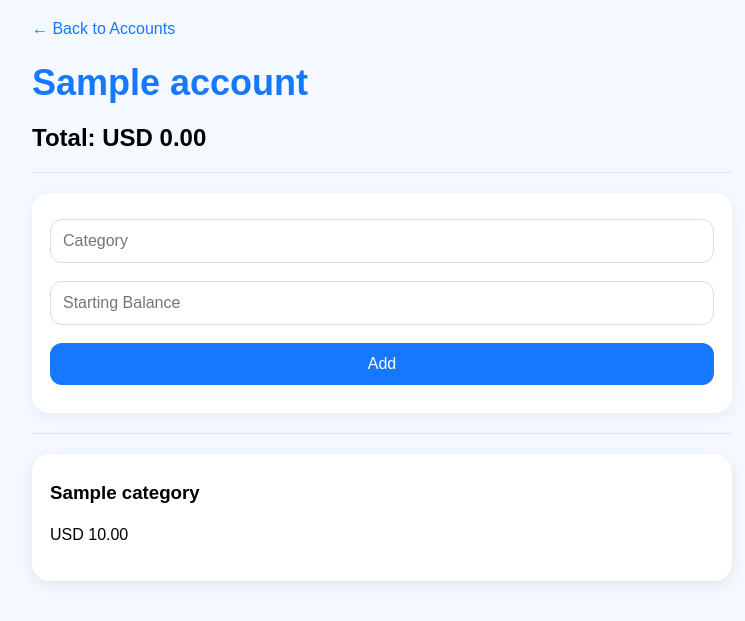
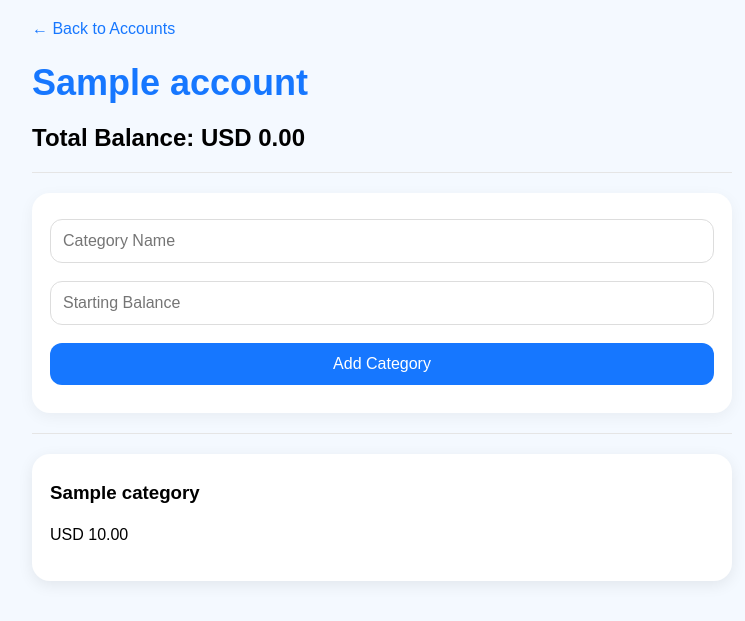
Before and after one commit to cameronaguiar/budget-binder, a Flask app: template templates/account.html in a window 1280 px wide. Shown: the top 621 px of the page, without its empty margins (258-1003 px from the left). Run offline with Flask 3, Linux system fonts and the light colour scheme; the template is opened without the code that fills it: most values are stand-ins (such as "Sample title", 1, 10 or a date in 2020).

Commit message:
updates again

```diff
--- a/templates/account.html
+++ b/templates/account.html
@@ -7,9 +7,9 @@
 <h1>{{ account.name }}</h1>
 
 <h2>
-Total:
-{{ account.currency }}
-{{ "%.2f"|format(total) }}
+    Total Balance:
+    {{ account.currency }}
+    {{ "%.2f"|format(total) }}
 </h2>
 
 <hr>
@@ -18,7 +18,7 @@ Total:
 
     <input
         name="name"
-        placeholder="Category"
+        placeholder="Category Name"
         required>
 
     <input
@@ -28,7 +28,9 @@ Total:
         placeholder="Starting Balance"
         required>
 
-    <button type="submit">Add</button>
+    <button type="submit">
+        Add Category
+    </button>
 
 </form>
 
@@ -36,19 +38,22 @@ Total:
 
 {% for category in categories %}
 
-<a class="card" href="/category/{{ category.id }}">
+<a
+    class="card"
+    href="/category/{{ category.id }}">
 
     <h3>{{ category.name }}</h3>
 
     <p>
-        {{ account.currency }} {{ "%.2f"|format(category.total) }}
+        {{ account.currency }}
+        {{ "%.2f"|format(category.total) }}
     </p>
 
 </a>
 
 {% else %}
 
-<p>No categories yet. Add your first one above.</p>
+<p>No categories yet. Add your first category above.</p>
 
 {% endfor %}
 
```
Also changed, not shown: templates/category.html (+26 -11 lines).
